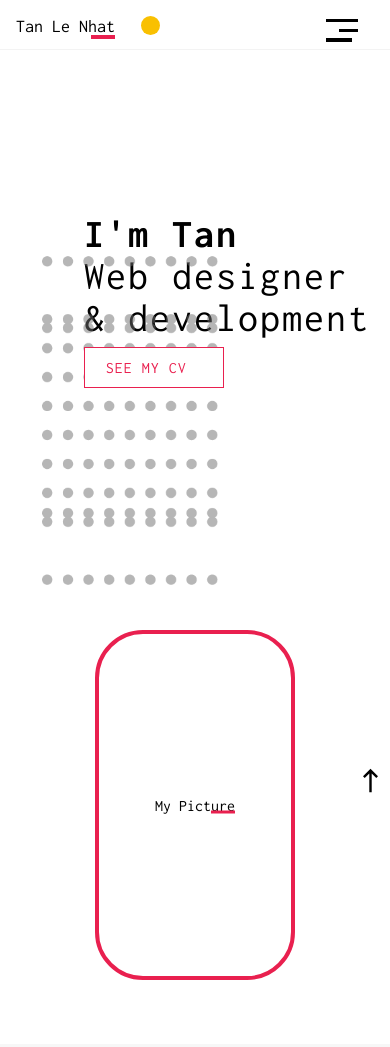
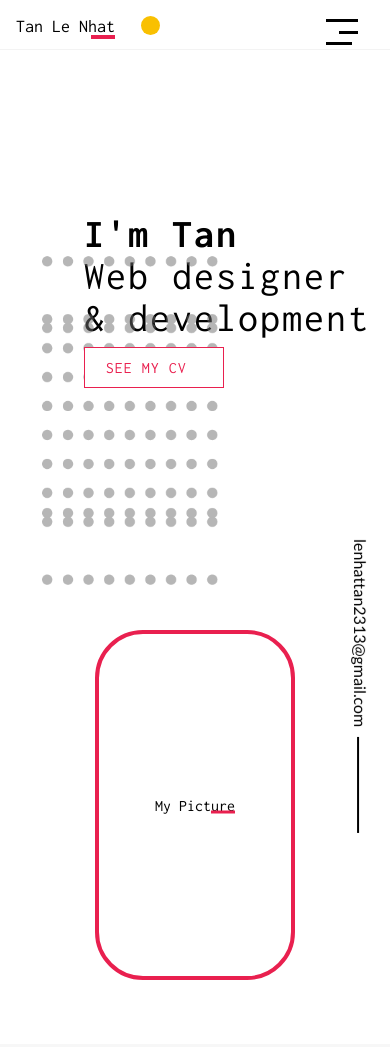
Before and after one commit to lenhattan2313/porfolio, a plain HTML site: page index.html in a window 390 px wide. Shown: the top 1047 px of the page. Drawn offline with Linux system fonts and the light colour scheme.

Commit message:
responsive 5

```diff
--- a/index.html
+++ b/index.html
@@ -65,7 +65,7 @@
         </nav>
       </div>
       <div class="move-up">
-        <img src="image/moveup.svg" />
+        <p class="text">lenhattan2313@gmail.com</p>
       </div>
     </header>
 
--- a/sass/Abstracts/_mobile.scss
+++ b/sass/Abstracts/_mobile.scss
@@ -61,16 +61,22 @@
         z-index: 3;
         transition: 0.5s all ease;
         &.close {
-          transform: rotate(180deg);
           span {
             &:nth-child(1) {
-              transform: rotate(42deg) translate(12px, 7px);
+              // transform: rotate(47deg) translate(15.5px, 7px);
+              transform: translate3d(0px, 0px, 0px) scale3d(1, 1, 1)
+                rotateX(0deg) rotateY(0deg) rotateZ(45deg) skew(0deg, 0deg);
+              transform-style: preserve-3d;
+              transform-origin: 0% 50%;
             }
             &:nth-child(2) {
               opacity: 0;
             }
             &:nth-child(3) {
-              transform: rotate(-42deg) translate(4.5px, 2px);
+              transform: translate3d(0px, 0px, 0px) scale3d(1, 1, 1)
+                rotateX(0deg) rotateY(0deg) rotateZ(-45deg) skew(0deg, 0deg);
+              transform-style: preserve-3d;
+              transform-origin: 0% 50%;
               width: 2rem;
             }
           }
--- a/sass/Components/_button.scss
+++ b/sass/Components/_button.scss
@@ -32,13 +32,21 @@
 }
 .move-up {
   position: fixed;
-  bottom: 5%;
   z-index: 10;
-  right: 3%;
   font-size: 3rem;
-  color: darkcyan;
-  &:hover {
-    cursor: pointer;
-    color: $color-primary;
+  color: black;
+  transform: rotate(90deg);
+  // transform: matrix(-1, 0, 0, 1, 0, 0);
+  bottom: 0;
+  bottom: 12.5rem;
+  right: -4rem;
+  &::after {
+    content: "";
+    width: 2em;
+    height: 2px;
+    background: black;
+    position: absolute;
+    right: -2.2em;
+    top: 0.25em;
   }
 }
--- a/sass/Components/_experiences.scss
+++ b/sass/Components/_experiences.scss
@@ -16,7 +16,7 @@
         width: 50%;
         font-size: 0.9rem;
         background: #f7f7f7;
-
+        margin-right: 5px;
         .date {
           letter-spacing: 1px;
           font-size: 1rem;
--- a/sass/Layout/_header.scss
+++ b/sass/Layout/_header.scss
@@ -21,7 +21,7 @@
       display: none;
       span {
         display: inline-block;
-        margin-bottom: 0.4em;
+        margin-bottom: 0.51em;
         width: 2rem;
         height: 0.2rem;
         background: black;
```
Also changed, not shown: sass/main.css, 1 other file.
